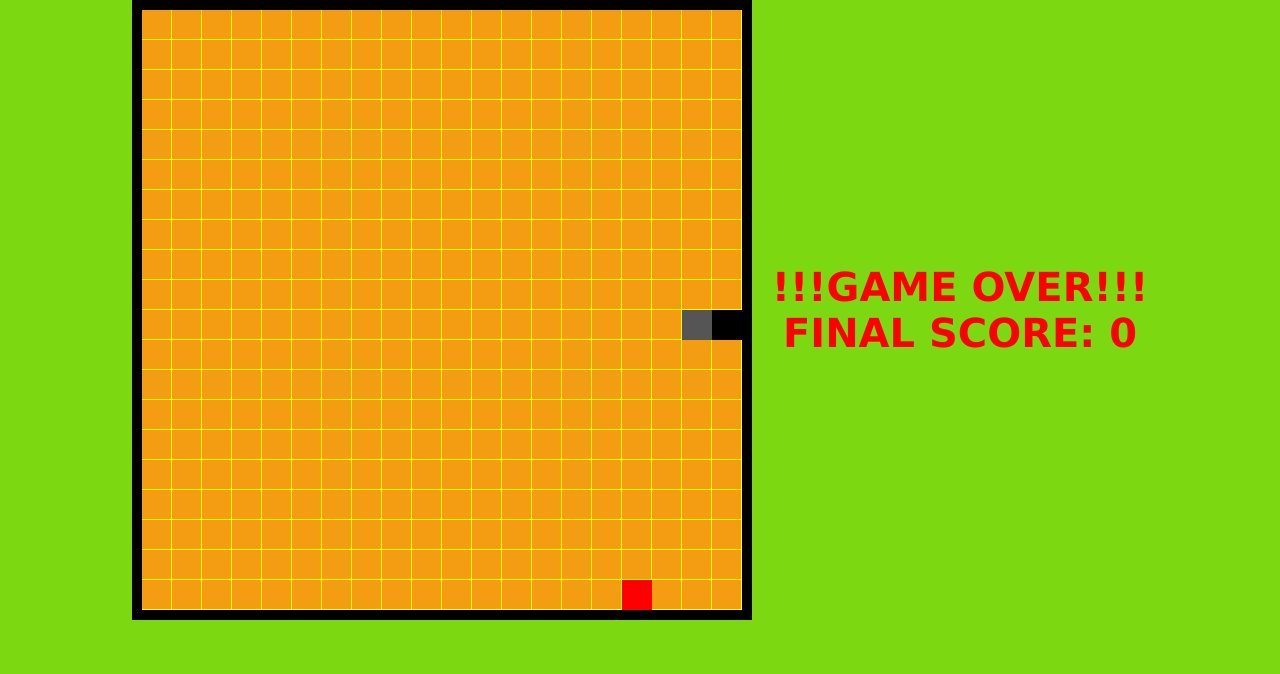
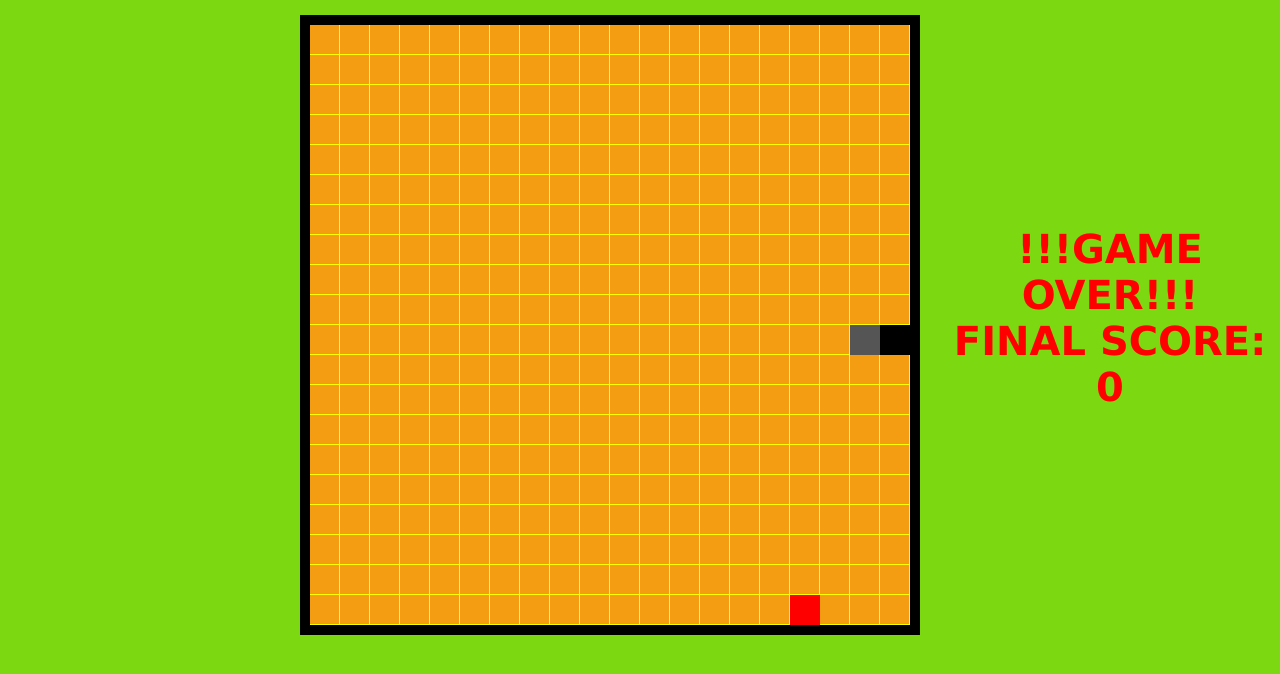
Before and after one commit to Q-Bo01/Snake_game, a plain HTML site: page index.html in a window 1280 px wide. Drawn offline with Linux system fonts and the light colour scheme.

Commit message:
Final version 1.0.0.

```diff
--- a/index.html
+++ b/index.html
@@ -22,11 +22,19 @@
       .game-container {
         display: flex;
         align-items: center;
-        gap: 20px; /* Space between canvas and score */
+        gap: 20px;
+        padding-left: 300px;
+        padding-top: 15px;
       }
 
       .score {
         text-align: center;
+        min-height: 150px;
+        display: flex;
+        flex-direction: column;
+        justify-content: center;
+        padding-left: 20px;
+        margin-right: auto;
       }
 
       h2,
@@ -43,14 +51,16 @@
 
       h1 {
         color: black;
+        min-height: 1em;
       }
     </style>
+
     <div class="game-container">
       <canvas width="600" height="600"></canvas>
-      <div class="score">
-        <h2>SCORE:</h2>
-        <h1>0</h1>
-      </div>
+    </div>
+    <div class="score">
+      <h2>SCORE:</h2>
+      <h1>0</h1>
     </div>
 
     <script>
@@ -216,7 +226,7 @@
       function gameOver() {
         gameIsRunnig = false;
         const scoreContainer = document.querySelector(".score");
-        scoreContainer.innerHTML = `<h1 style="color:red;">!!!GAME OVER!!!<br>    FINAL SCORE: ${score}</h1>`;
+        scoreContainer.innerHTML = `<h1 style="color:red";>!!!GAME OVER!!!<br>FINAL SCORE: ${score}</h1>`;
       }
 
       //keyboard functions
```
